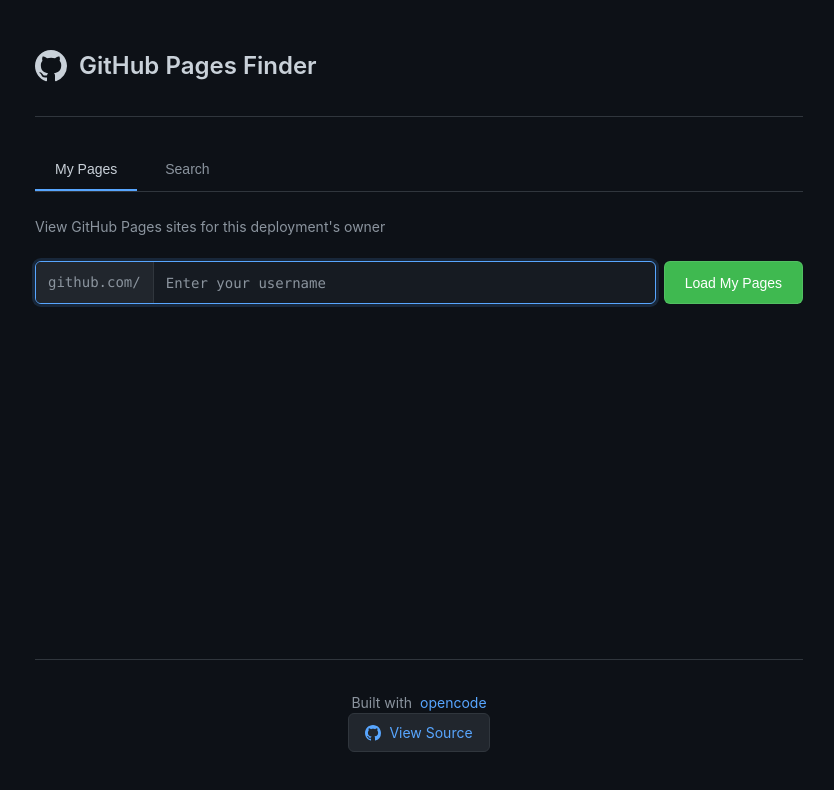
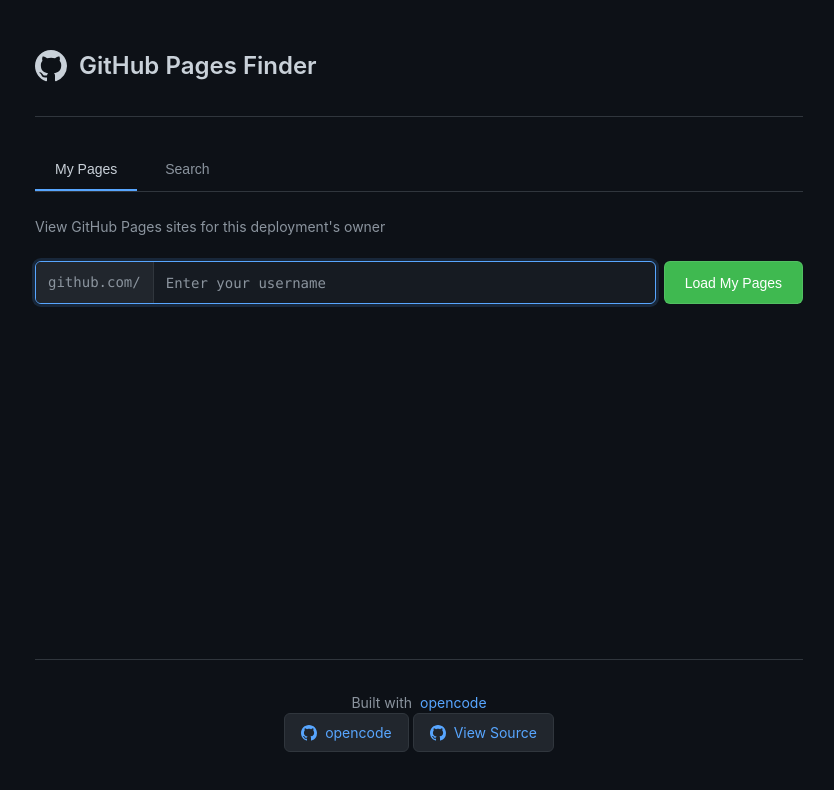
Before and after one commit to welkerc/GH-Page-List, a plain HTML site: page index.html in a window 1280 px wide. Shown: the whole page, without its empty margins (221-1055 px from the left). Drawn offline with Linux system fonts and the light colour scheme.

Commit message:
Update index.html

```diff
--- a/index.html
+++ b/index.html
@@ -74,6 +74,10 @@
 
         <footer class="footer">
             <p>Built with <a href="https://github.com/anomalyco/opencode" target="_blank">opencode</a></p>
+            <a href="https://github.com/anomalyco/opencode" target="_blank" class="github-btn">
+                <svg viewBox="0 0 16 16" fill="currentColor"><path d="M8 0C3.58 0 0 3.58 0 8c0 3.54 2.29 6.53 5.47 7.59.4.07.55-.17.55-.38 0-.19-.01-.82-.01-1.49-2.01.37-2.53-.49-2.69-.94-.09-.23-.48-.94-.82-1.13-.28-.15-.68-.52-.01-.53.63-.01 1.08.58 1.23.82.72 1.21 1.87.87 2.33.66.07-.52.28-.87.51-1.07-1.78-.2-3.64-.89-3.64-3.95 0-.87.31-1.59.82-2.15-.08-.2-.36-1.02.08-2.12 0 0 .67-.21 2.2.82.64-.18 1.32-.27 2-.27.68 0 1.36.09 2 .27 1.53-1.04 2.2-.82 2.2-.82.44 1.1.16 1.92.08 2.12.51.56.82 1.27.82 2.15 0 3.07-1.87 3.75-3.65 3.95.29.25.54.73.54 1.48 0 1.07-.01 1.93-.01 2.2 0 .21.15.46.55.38A8.013 8.013 0 0016 8c0-4.42-3.58-8-8-8z"/></svg>
+                opencode
+            </a>
             <a href="https://github.com/welkerc/GH-Page-List" target="_blank" class="github-btn">
                 <svg viewBox="0 0 16 16" fill="currentColor"><path d="M8 0C3.58 0 0 3.58 0 8c0 3.54 2.29 6.53 5.47 7.59.4.07.55-.17.55-.38 0-.19-.01-.82-.01-1.49-2.01.37-2.53-.49-2.69-.94-.09-.23-.48-.94-.82-1.13-.28-.15-.68-.52-.01-.53.63-.01 1.08.58 1.23.82.72 1.21 1.87.87 2.33.66.07-.52.28-.87.51-1.07-1.78-.2-3.64-.89-3.64-3.95 0-.87.31-1.59.82-2.15-.08-.2-.36-1.02.08-2.12 0 0 .67-.21 2.2.82.64-.18 1.32-.27 2-.27.68 0 1.36.09 2 .27 1.53-1.04 2.2-.82 2.2-.82.44 1.1.16 1.92.08 2.12.51.56.82 1.27.82 2.15 0 3.07-1.87 3.75-3.65 3.95.29.25.54.73.54 1.48 0 1.07-.01 1.93-.01 2.2 0 .21.15.46.55.38A8.013 8.013 0 0016 8c0-4.42-3.58-8-8-8z"/></svg>
                 View Source
```
